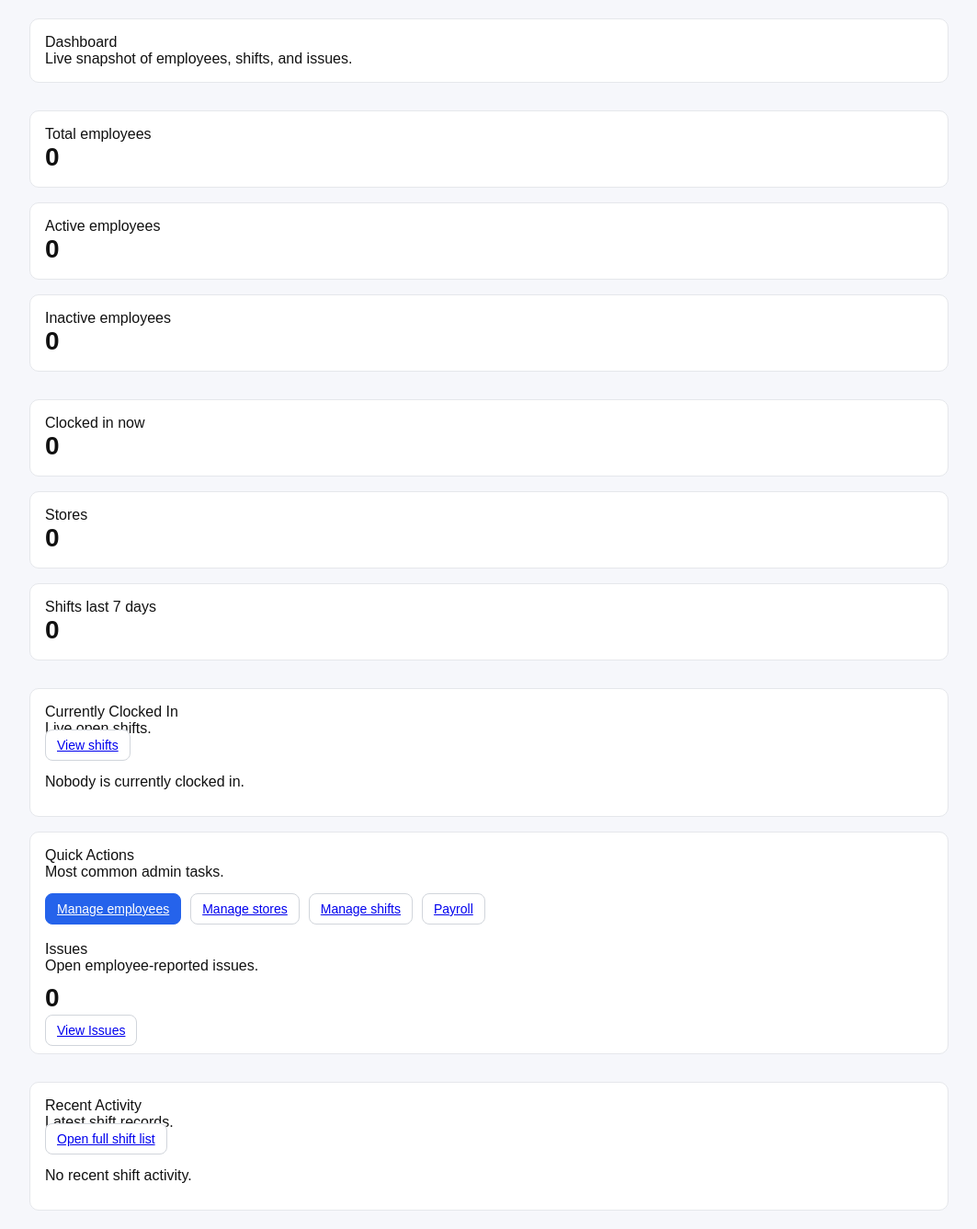
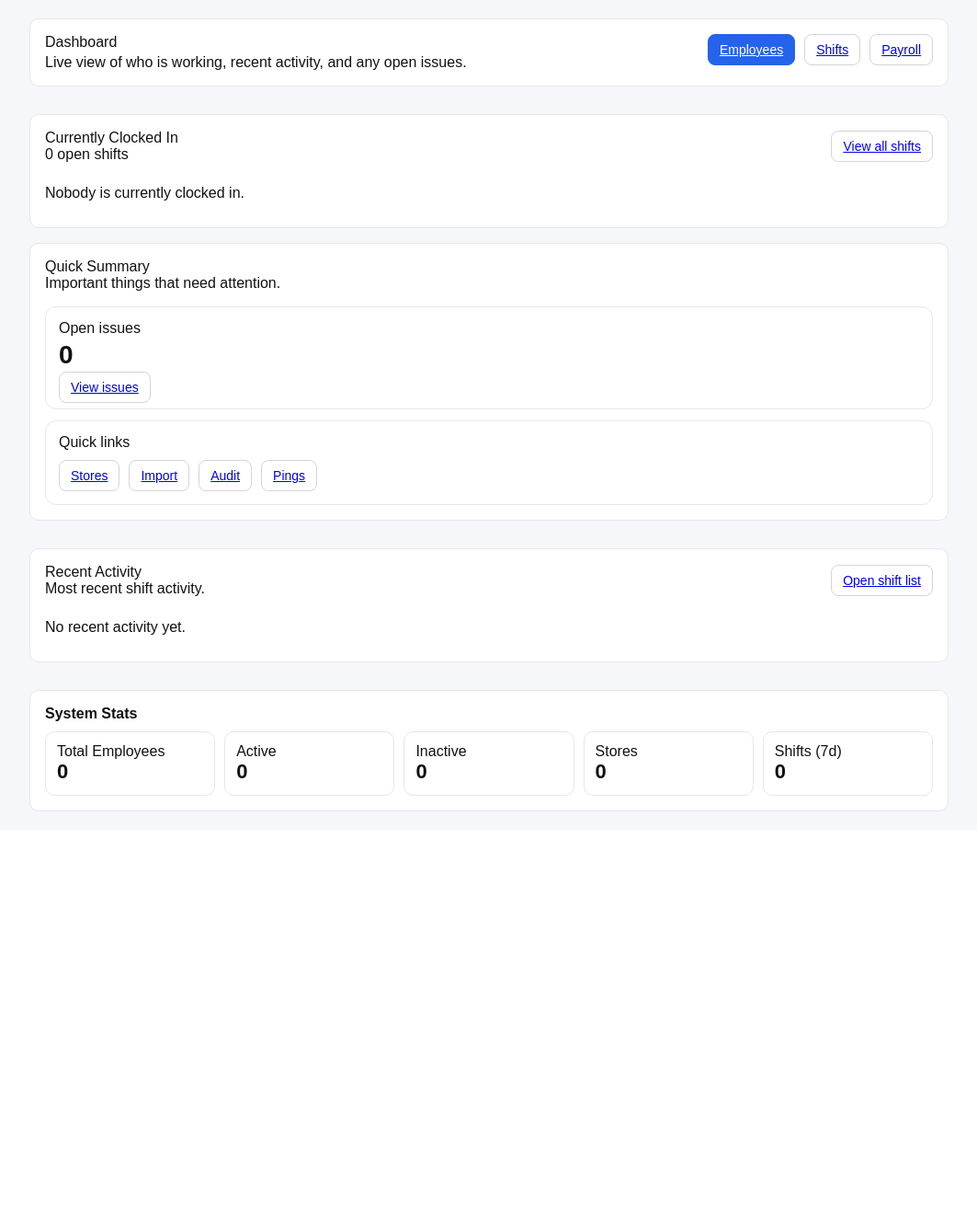
Before and after one commit to keatonmc15/clockin_app, a Flask app: page /admin in a window 1280 px wide. Shown: the part 49-1385 px from the top of the page at 92% size, without its empty margins (108-1171 px from the left). After the commit the page ends 931 px from the top, so only its background shows below. Run offline with Flask 3, Linux system fonts and the light colour scheme; the visitor is signed in with stand-in values (Sample User, id 1); data that the repository does not hold is empty; some libraries are stand-ins or nearby versions.

Commit message:
Update dashboard UI

```diff
--- a/templates/admin.html
+++ b/templates/admin.html
@@ -3,45 +3,17 @@
 
 {% block content %}
   <div class="card">
-    <div class="h1">Dashboard</div>
-    <div class="muted">Live snapshot of employees, shifts, and issues.</div>
-  </div>
+    <div style="display:flex; justify-content:space-between; align-items:flex-start; gap:16px; flex-wrap:wrap;">
+      <div>
+        <div class="h1" style="margin-bottom:4px;">Dashboard</div>
+        <div class="muted">Live view of who is working, recent activity, and any open issues.</div>
+      </div>
 
-  <div style="height:14px;"></div>
-
-  <div class="grid grid-3">
-    <div class="card">
-      <div class="muted">Total employees</div>
-      <div style="font-size:28px; font-weight:800;">{{ total_employees }}</div>
-    </div>
-
-    <div class="card">
-      <div class="muted">Active employees</div>
-      <div style="font-size:28px; font-weight:800;">{{ active_employees }}</div>
-    </div>
-
-    <div class="card">
-      <div class="muted">Inactive employees</div>
-      <div style="font-size:28px; font-weight:800;">{{ inactive_employees }}</div>
-    </div>
-  </div>
-
-  <div style="height:14px;"></div>
-
-  <div class="grid grid-3">
-    <div class="card">
-      <div class="muted">Clocked in now</div>
-      <div style="font-size:28px; font-weight:800;">{{ open_shift_count }}</div>
-    </div>
-
-    <div class="card">
-      <div class="muted">Stores</div>
-      <div style="font-size:28px; font-weight:800;">{{ stores }}</div>
-    </div>
-
-    <div class="card">
-      <div class="muted">Shifts last 7 days</div>
-      <div style="font-size:28px; font-weight:800;">{{ shifts_7d }}</div>
+      <div style="display:flex; gap:10px; flex-wrap:wrap;">
+        <a class="btn btn-primary" href="{{ url_for('admin_employees') }}">Employees</a>
+        <a class="btn" href="{{ url_for('admin_shifts') }}">Shifts</a>
+        <a class="btn" href="{{ url_for('admin_payroll') }}">Payroll</a>
+      </div>
     </div>
   </div>
 
@@ -50,15 +22,15 @@
   <div class="grid grid-2">
     <!-- Currently Clocked In -->
     <div class="card">
-      <div class="row" style="justify-content:space-between; align-items:center;">
+      <div style="display:flex; justify-content:space-between; align-items:center; gap:12px; flex-wrap:wrap;">
         <div>
           <div class="h1" style="margin:0;">Currently Clocked In</div>
-          <div class="muted">Live open shifts.</div>
+          <div class="muted">{{ open_shift_count }} open shift{% if open_shift_count != 1 %}s{% endif %}</div>
         </div>
-        <a class="btn" href="{{ url_for('admin_shifts') }}">View shifts</a>
+        <a class="btn" href="{{ url_for('admin_shifts') }}">View all shifts</a>
       </div>
 
-      <div style="height:10px;"></div>
+      <div style="height:12px;"></div>
 
       {% if open_shift_rows %}
         <table>
@@ -67,7 +39,7 @@
               <th style="min-width:180px;">Employee</th>
               <th style="min-width:180px;">Store</th>
               <th style="min-width:160px;">Clock In</th>
-              <th style="min-width:120px;">On Shift</th>
+              <th style="min-width:120px;">Time In</th>
             </tr>
           </thead>
           <tbody>
@@ -81,44 +53,41 @@
                 </td>
                 <td>{{ row.store_name }}</td>
                 <td>{{ fmt_dt(row.clock_in) }}</td>
-                <td>{{ row.human }}</td>
+                <td><b>{{ row.human }}</b></td>
               </tr>
             {% endfor %}
           </tbody>
         </table>
       {% else %}
-        <div class="muted" style="padding:12px 0;">Nobody is currently clocked in.</div>
+        <div style="padding:12px 0;" class="muted">Nobody is currently clocked in.</div>
       {% endif %}
     </div>
 
-    <!-- Quick Actions / Issues -->
+    <!-- Summary / Issues -->
     <div class="card">
-      <div class="h1" style="margin:0;">Quick Actions</div>
-      <div class="muted">Most common admin tasks.</div>
+      <div class="h1" style="margin:0;">Quick Summary</div>
+      <div class="muted">Important things that need attention.</div>
 
-      <div style="height:14px;"></div>
+      <div style="height:16px;"></div>
 
-      <div style="display:flex; gap:10px; flex-wrap:wrap;">
-        <a class="btn btn-primary" href="{{ url_for('admin_employees') }}">Manage employees</a>
-        <a class="btn" href="{{ url_for('admin_stores') }}">Manage stores</a>
-        <a class="btn" href="{{ url_for('admin_shifts') }}">Manage shifts</a>
-        <a class="btn" href="{{ url_for('admin_payroll') }}">Payroll</a>
+      <div style="display:grid; gap:12px;">
+        <div style="padding:14px; border:1px solid #e5e7eb; border-radius:12px;">
+          <div class="muted" style="margin-bottom:4px;">Open issues</div>
+          <div style="font-size:28px; font-weight:800;">{{ open_issues_count }}</div>
+          <div style="height:10px;"></div>
+          <a class="btn {% if open_issues_count > 0 %}btn-primary{% endif %}" href="{{ url_for('admin_issues') }}">View issues</a>
+        </div>
+
+        <div style="padding:14px; border:1px solid #e5e7eb; border-radius:12px;">
+          <div class="muted" style="margin-bottom:4px;">Quick links</div>
+          <div style="display:flex; gap:10px; flex-wrap:wrap; margin-top:10px;">
+            <a class="btn" href="{{ url_for('admin_stores') }}">Stores</a>
+            <a class="btn" href="{{ url_for('admin_import') }}">Import</a>
+            <a class="btn" href="{{ url_for('admin_audit') }}">Audit</a>
+            <a class="btn" href="{{ url_for('admin_pings') }}">Pings</a>
+          </div>
+        </div>
       </div>
-
-      <div style="height:18px;"></div>
-
-      <div class="h1" style="margin:0;">Issues</div>
-      <div class="muted">Open employee-reported issues.</div>
-
-      <div style="height:10px;"></div>
-
-      <div style="font-size:28px; font-weight:800;">{{ open_issues_count }}</div>
-
-      <div style="height:10px;"></div>
-
-      <a class="btn {% if open_issues_count > 0 %}btn-danger{% endif %}" href="{{ url_for('admin_issues') }}">
-        View Issues
-      </a>
     </div>
   </div>
 
@@ -126,15 +95,15 @@
 
   <!-- Recent Activity -->
   <div class="card">
-    <div class="row" style="justify-content:space-between; align-items:center;">
+    <div style="display:flex; justify-content:space-between; align-items:center; gap:12px; flex-wrap:wrap;">
       <div>
         <div class="h1" style="margin:0;">Recent Activity</div>
-        <div class="muted">Latest shift records.</div>
+        <div class="muted">Most recent shift activity.</div>
       </div>
-      <a class="btn" href="{{ url_for('admin_shifts') }}">Open full shift list</a>
+      <a class="btn" href="{{ url_for('admin_shifts') }}">Open shift list</a>
     </div>
 
-    <div style="height:10px;"></div>
+    <div style="height:12px;"></div>
 
     {% if recent_shifts %}
       <table>
@@ -158,7 +127,7 @@
                 {% if s.clock_out %}
                   Closed
                 {% else %}
-                  Open
+                  <span style="color:#16a34a; font-weight:700;">Open</span>
                 {% endif %}
               </td>
             </tr>
@@ -166,7 +135,41 @@
         </tbody>
       </table>
     {% else %}
-      <div class="muted" style="padding:12px 0;">No recent shift activity.</div>
+      <div style="padding:12px 0;" class="muted">No recent activity yet.</div>
     {% endif %}
   </div>
+
+  <div style="height:14px;"></div>
+
+  <!-- Condensed Stats -->
+  <div class="card">
+    <div style="font-size:16px; font-weight:800; margin-bottom:10px;">System Stats</div>
+
+    <div style="display:grid; grid-template-columns: repeat(auto-fit, minmax(140px, 1fr)); gap:10px;">
+      <div style="padding:12px; border:1px solid #e5e7eb; border-radius:10px;">
+        <div class="muted">Total Employees</div>
+        <div style="font-size:22px; font-weight:800;">{{ total_employees }}</div>
+      </div>
+
+      <div style="padding:12px; border:1px solid #e5e7eb; border-radius:10px;">
+        <div class="muted">Active</div>
+        <div style="font-size:22px; font-weight:800;">{{ active_employees }}</div>
+      </div>
+
+      <div style="padding:12px; border:1px solid #e5e7eb; border-radius:10px;">
+        <div class="muted">Inactive</div>
+        <div style="font-size:22px; font-weight:800;">{{ inactive_employees }}</div>
+      </div>
+
+      <div style="padding:12px; border:1px solid #e5e7eb; border-radius:10px;">
+        <div class="muted">Stores</div>
+        <div style="font-size:22px; font-weight:800;">{{ stores }}</div>
+      </div>
+
+      <div style="padding:12px; border:1px solid #e5e7eb; border-radius:10px;">
+        <div class="muted">Shifts (7d)</div>
+        <div style="font-size:22px; font-weight:800;">{{ shifts_7d }}</div>
+      </div>
+    </div>
+  </div>
 {% endblock %}
```
